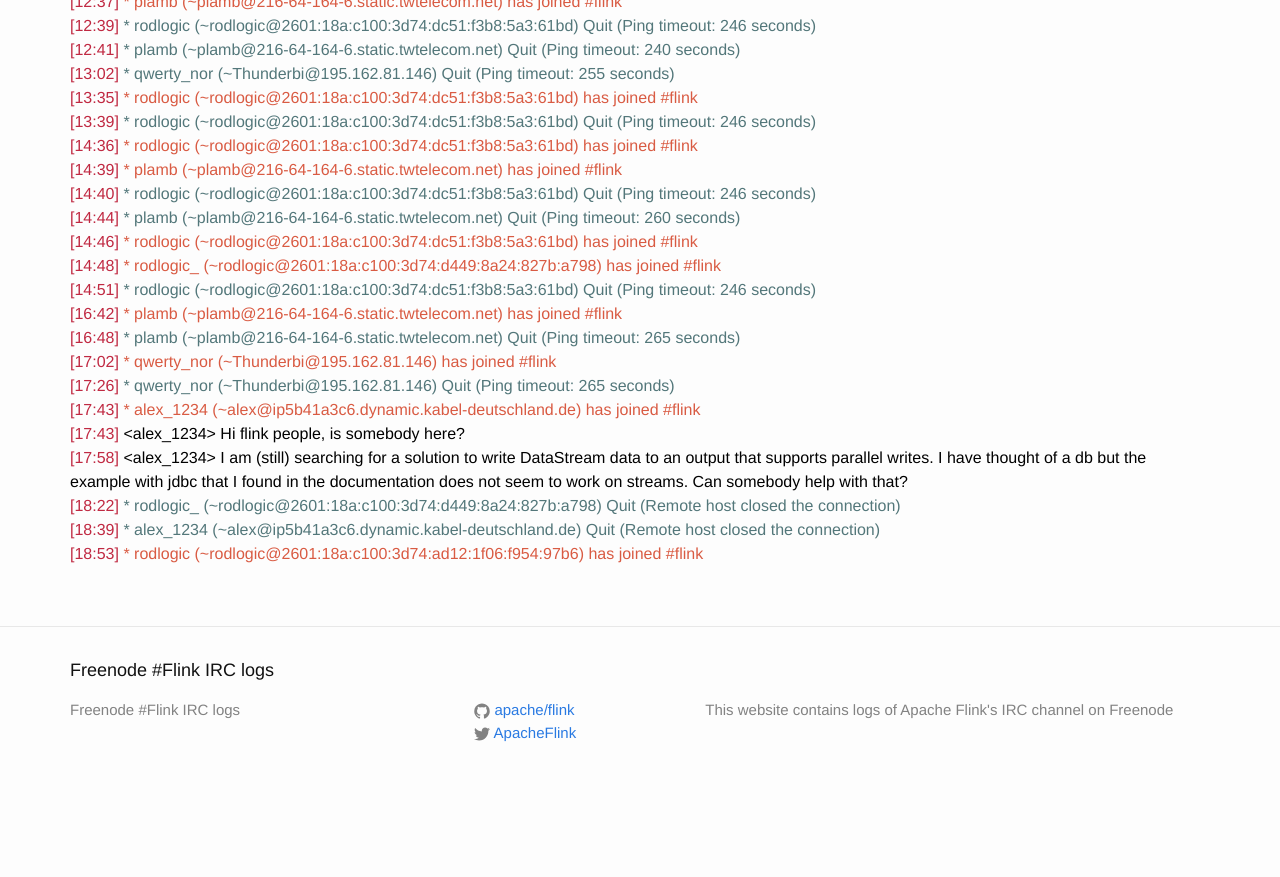
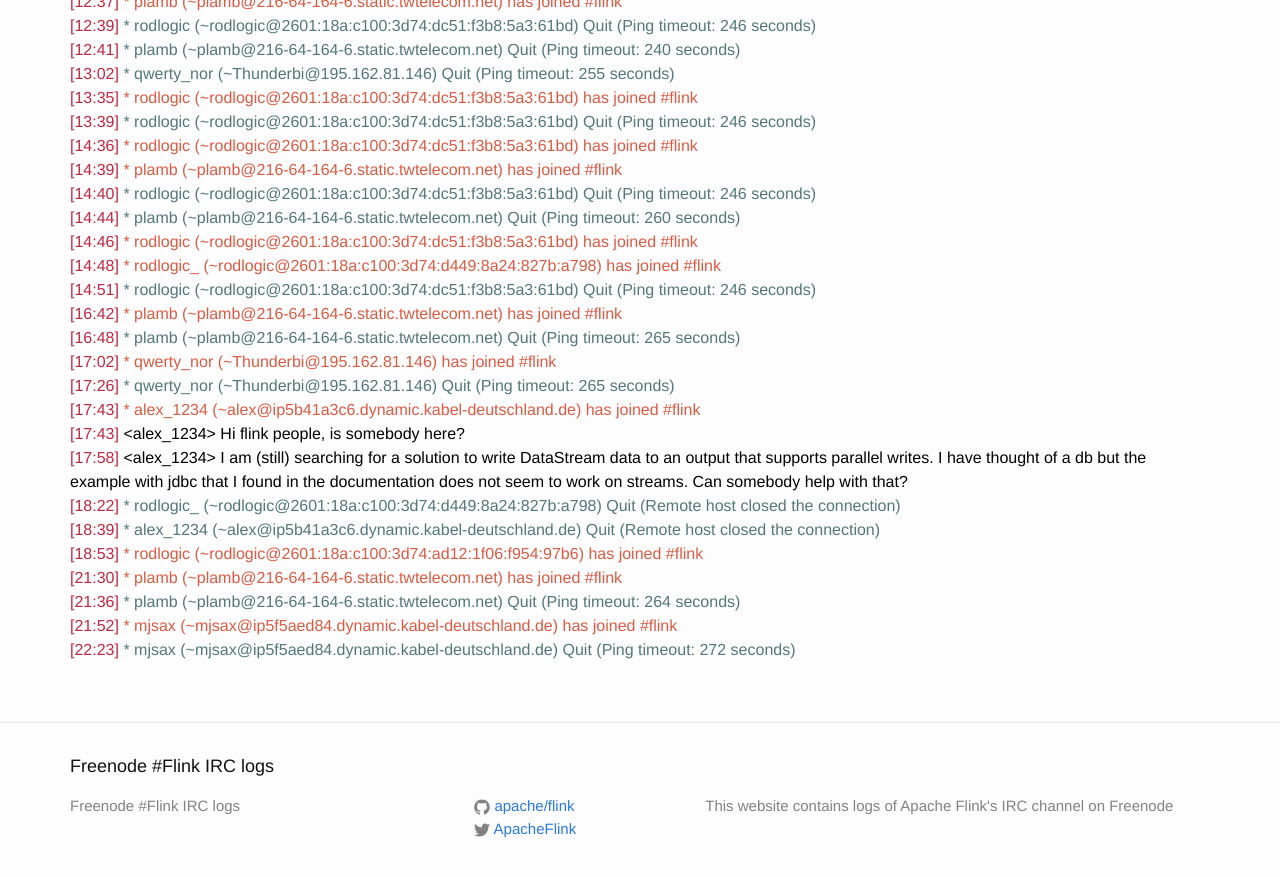
Before and after one commit to flink-irc-logs/flink-irc-logs.github.io, a Jekyll site: the page built from _posts/2015-10-11-logs.markdown, in a window 1280 px wide and 900 px high, scrolled down 1074 px. Shown: the top 877 px of the window. Built offline with Jekyll 4.4.1, drawn with Linux system fonts in a browser that asks for light colours; before the commit the page ends 1878 px from its top, so only the background shows below that.

Commit message:
Update of the logs on Sun Oct 11 23:25:36 CEST 2015

```diff
--- a/_posts/2015-10-11-logs.markdown
+++ b/_posts/2015-10-11-logs.markdown
@@ -63,3 +63,7 @@
 <span class="irc-date">[18:22]</span> <span class="irc-navy">* rodlogic_ (~rodlogic@2601:18a:c100:3d74:d449:8a24:827b:a798) Quit (Remote host closed the connection)</span><br />
 <span class="irc-date">[18:39]</span> <span class="irc-navy">* alex_1234 (~alex@ip5b41a3c6.dynamic.kabel-deutschland.de) Quit (Remote host closed the connection)</span><br />
 <span class="irc-date">[18:53]</span> <span class="irc-green">* rodlogic (~rodlogic@2601:18a:c100:3d74:ad12:1f06:f954:97b6) has joined #flink</span><br />
+<span class="irc-date">[21:30]</span> <span class="irc-green">* plamb (~plamb@216-64-164-6.static.twtelecom.net) has joined #flink</span><br />
+<span class="irc-date">[21:36]</span> <span class="irc-navy">* plamb (~plamb@216-64-164-6.static.twtelecom.net) Quit (Ping timeout: 264 seconds)</span><br />
+<span class="irc-date">[21:52]</span> <span class="irc-green">* mjsax (~mjsax@ip5f5aed84.dynamic.kabel-deutschland.de) has joined #flink</span><br />
+<span class="irc-date">[22:23]</span> <span class="irc-navy">* mjsax (~mjsax@ip5f5aed84.dynamic.kabel-deutschland.de) Quit (Ping timeout: 272 seconds)</span><br />
```
